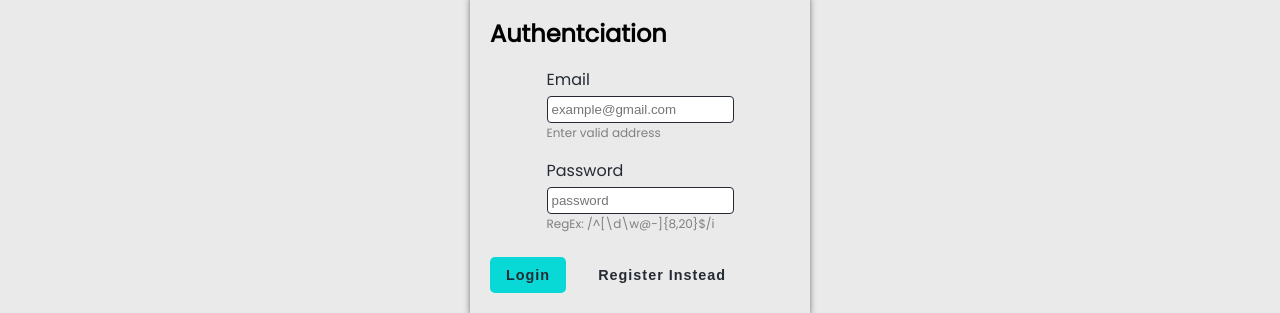
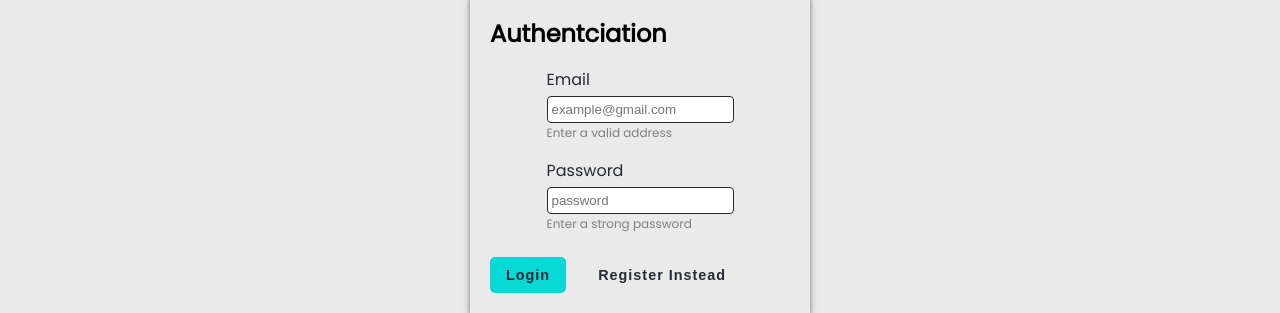
Before and after one commit to mohammad-zrar/my-top10-movies, a Vue app: page /auth in a window 1280 px wide. Shown: the part 164-477 px from the top of the page. Built offline with nearby package versions, Linux system fonts and the light colour scheme.

Commit message:
Fix password's regular expression

```diff
--- a/src/pages/UserAuth.vue
+++ b/src/pages/UserAuth.vue
@@ -12,7 +12,7 @@
           placeholder="example@gmail.com"
           :class="{ invalid: !mainForm.email.valid }"
         />
-        <span class="help">Enter valid address</span>
+        <span class="help">Enter a valid address</span>
       </div>
       <div v-if="formAction === 'Register'" class="form-control">
         <label for="username">Username</label>
@@ -35,7 +35,7 @@
           type="password"
           placeholder="password"
         />
-        <span class="help"> RegEx: /^[\d\w@-]{8,20}$/i </span>
+        <span class="help"> Enter a strong password </span>
       </div>
 
       <div class="form-actions">
@@ -111,7 +111,7 @@ const mainForm = reactive({
 });
 const patterns = {
   username: /^[a-z\d]{5,12}$/i,
-  password: /^[\d\w@-]{8,20}$/i,
+  password: /^[\d\w@#$%^&*()-_=+[\]{};:'",.<>/?!|\\`~]{8,20}$/i,
   email: /^([a-z\d\.-]+)@([a-z\d-]+)\.([a-z]{2,8})(\.[a-z]{2,8})?$/,
   //             yourname @ domain   .  com          ( .uk )
 };
```
